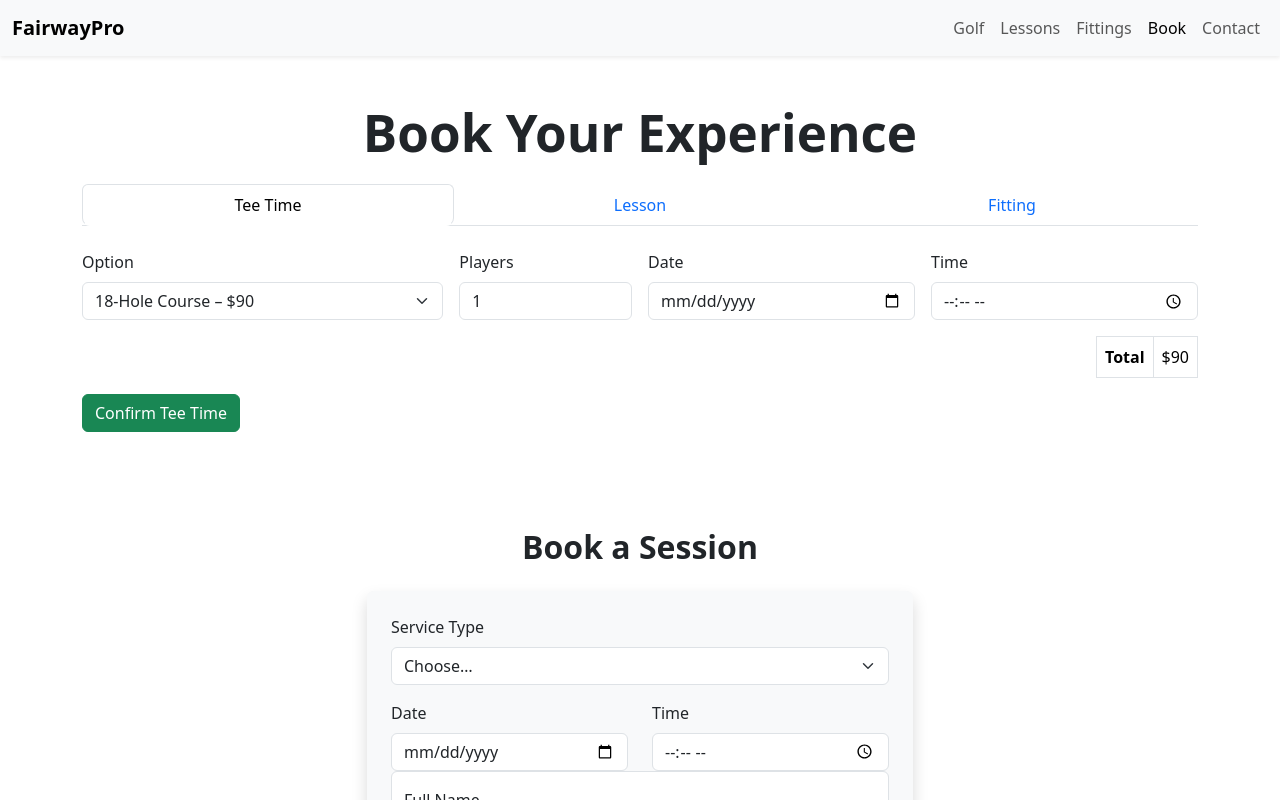
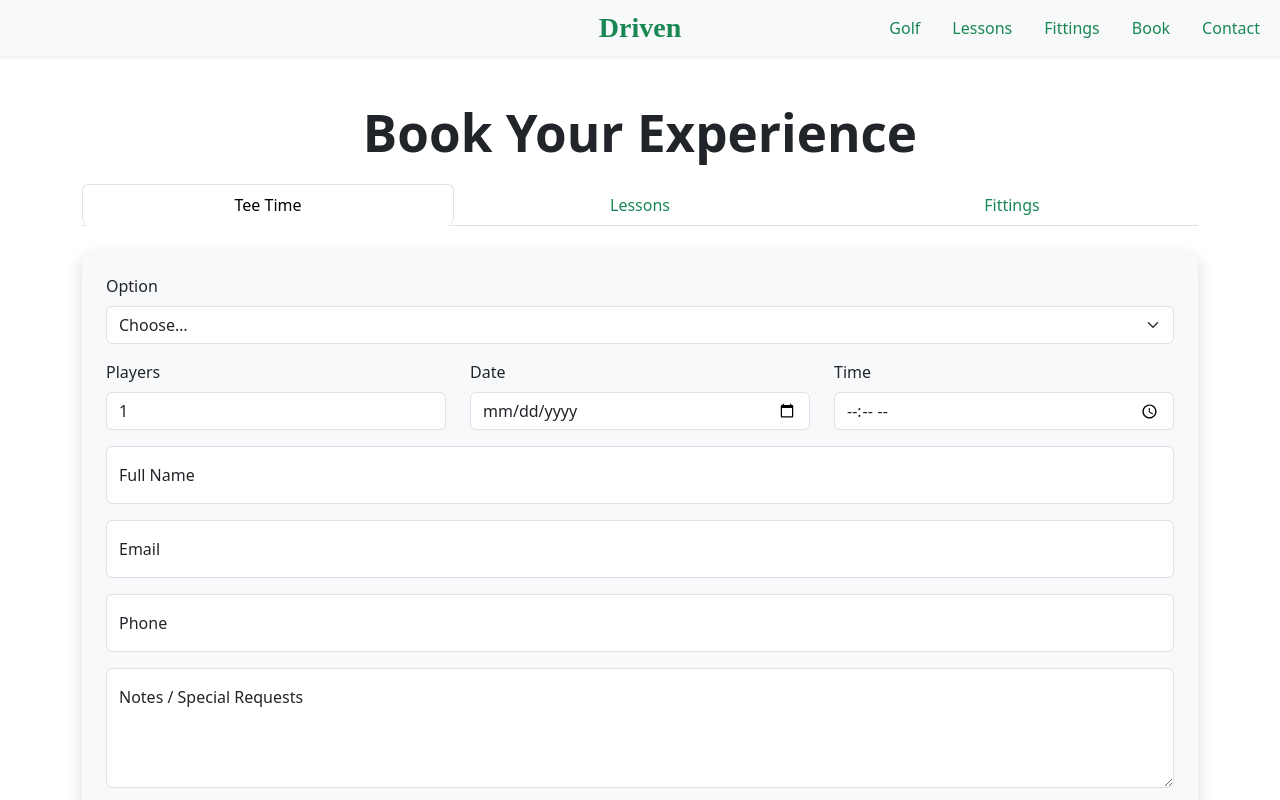
Before and after one commit to josephd069/Driven, a React (Vite) app in the folder Service-website/: page /Driven/book in a window 1280 px wide. Shown: the top 800 px of the page. Built offline with nearby package versions, Linux system fonts and the light colour scheme.

Commit message:
changed the booking page and navbar

```diff
--- a/Service-website/src/components/Footer.jsx
+++ b/Service-website/src/components/Footer.jsx
@@ -2,7 +2,7 @@ export default function Footer() {
   return (
     <footer className="bg-light text-center py-4 mt-auto border-top">
       <small>
-        © 2025 FairwayPro · Designed by Joseph &nbsp;|&nbsp; SEG 3525 Devoir 2
+        © 2025 Driven
       </small>
     </footer>
   );
--- a/Service-website/src/components/Navbar.jsx
+++ b/Service-website/src/components/Navbar.jsx
@@ -3,14 +3,14 @@ import { LinkContainer } from "react-router-bootstrap"; // optional helper
 
 export default function AppNavbar() {
   return (
-    <Navbar bg="light" expand="lg" sticky="top" className="flex shadow-sm">
+    <Navbar bg="light" expand="lg" sticky="top" className="flex navbar-center nav-green shadow-sm">
       <Container fluid>
         <LinkContainer to="/">
-          <Navbar.Brand className="fw-bold">FairwayPro</Navbar.Brand>
+          <Navbar.Brand className="fw-bold">Driven</Navbar.Brand>
         </LinkContainer>
         <Navbar.Toggle aria-controls="basic-navbar-nav" />
         <Navbar.Collapse id="basic-navbar-nav">
-          <Nav className="ms-auto">
+          <Nav className="ms-auto" style={{ gap:"1rem"}}>
             <LinkContainer to="/golf"><Nav.Link>Golf</Nav.Link></LinkContainer>
             <LinkContainer to="/lessons"><Nav.Link>Lessons</Nav.Link></LinkContainer>
             <LinkContainer to="/fittings"><Nav.Link>Fittings</Nav.Link></LinkContainer>
--- a/Service-website/src/index.css
+++ b/Service-website/src/index.css
@@ -48,6 +48,12 @@ a:hover {
 .reveal.active.up {
   transform: translateX(0) translateY(0);
 }
+
+.booking-tabs .nav-link {
+  color: var(--bs-success);
+
+}
+
 .cta-fitting {
   background: linear-gradient(135deg, #198754 0%, #146c43 100%);
 }
@@ -76,6 +82,35 @@ a:hover {
 .btn-success:hover {
   background-color: #157347;
   border-color: #146c43;
+}
+
+.navbar-center .navbar-brand {
+  position: absolute;
+  left: 50%;
+  transform: translateX(-50%);
+  font-family: "Playfair Display", serif;
+  font-size: 1.75rem;
+  color: var(--bs-success);
+}
+
+.nav-green .nav-link {
+  color: var(--bs-success);
+  font-weight: 500;
+}
+
+.nav-green .nav-link.active {
+  color: var(--bs-success);
+  background-color: transparent;
+
+  border-radius: 0;
+  padding-inline: 0.5rem;
+}
+
+.nav-green .nav-link:hover {
+  color: #fff;
+  background-color: var(--bs-success);
+  border-radius: 0.25rem;
+  padding-inline: 0.5rem;
 }
 
 body {
--- a/Service-website/src/pages/Book.jsx
+++ b/Service-website/src/pages/Book.jsx
@@ -29,25 +29,19 @@ export default function Book() {
   };
 
   // Tee‑time state
-  const [teeData, setTeeData] = useState({ option: "18", players: 1, date: "", time: "" });
+  const [teeData, setTeeData] = useState({ option: "", players: 1, date: "", time: "" });
   const teePrices = { 18: 90, 9: 45, range: 20 };
 
-  // Lesson state
-  const [lessonData, setLessonData] = useState({ coach: "", date: "", time: "" });
-
-  // Fitting state
-  const [fitData, setFitData] = useState({ type: "full", date: "", time: "" });
   return (
     <>
     <Container className="py-5">
       <h1 className="text-center mb-4 fw-bold">Book Your Experience</h1>
 
-      <Tabs activeKey={key} onSelect={k => { setKey(k); setShowConf(false); }} className="mb-4" justify>
+      <Tabs activeKey={key} onSelect={k => { setKey(k); setShowConf(false); }} className="mb-4 booking-tabs" justify>
         <Tab eventKey="tee" title="Tee Time">
-          <Form onSubmit={handleSubmit}>
-            <Row className="g-3 mb-3">
-              <Col md={4}>
-                <Form.Label>Option</Form.Label>
+          <Form onSubmit={handleSubmit} className="shadow p-4 rounded bg-light">
+            <Form.Group className="mb-3">
+              <Form.Label>Option</Form.Label>
                 <Form.Select value={teeData.option} onChange={e => {
                   const option = e.target.value;
                   setTeeData({ ...teeData, option });
@@ -58,8 +52,10 @@ export default function Book() {
                   <option value="9">9‑Hole Course – $45</option>
                   <option value="range">Driving Range – $20</option>
                 </Form.Select>
-              </Col>
-              <Col md={2}>
+            </Form.Group>
+
+            <Row className="mb-3">
+              <Col md={4}>
                 <Form.Label>Players</Form.Label>
                 <Form.Control type="number" min={1} max={4} value={teeData.players} onChange={e => {
                   const players = +e.target.value;
@@ -67,50 +63,88 @@ export default function Book() {
                   setPrice(teePrices[teeData.option] * players);
                 }} />
               </Col>
-              <Col md={3}>
+              <Col md={4}>
                 <Form.Label>Date</Form.Label>
                 <Form.Control type="date" value={teeData.date} onChange={e => setTeeData({ ...teeData, date: e.target.value })} />
               </Col>
-              <Col md={3}>
+              <Col md={4}>
                 <Form.Label>Time</Form.Label>
                 <Form.Control type="time" value={teeData.time} onChange={e => setTeeData({ ...teeData, time: e.target.value })} />
               </Col>
             </Row>
+
+            <FloatingLabel label="Full Name" className="mb-3">
+              <Form.Control type="text" placeholder="John Doe" required />
+            </FloatingLabel>
+
+            <FloatingLabel label="Email" className="mb-3">
+              <Form.Control type="email" placeholder="name@example.com" required />
+            </FloatingLabel>
+
+            <FloatingLabel label="Phone" className="mb-3">
+              <Form.Control type="tel" placeholder="123‑456‑7890" />
+            </FloatingLabel>
+
+            <FloatingLabel label="Notes / Special Requests" className="mb-3">
+              <Form.Control as="textarea" placeholder="Leave a comment here" style={{ height: "120px" }} />
+            </FloatingLabel>
+
             <Table bordered className="w-auto ms-auto mb-3">
               <tbody>
                 <tr><th>Total</th><td>${price || teePrices[teeData.option]}</td></tr>
               </tbody>
             </Table>
-            <Button variant="success" type="submit">Confirm Tee Time</Button>
+
+            <Button type="submit" variant="success" className="w-100">
+              Confirm Booking
+            </Button>
           </Form>
         </Tab>
 
-        <Tab eventKey="lesson" title="Lesson">
-          <Form onSubmit={handleSubmit} className="pt-3">
-            <Row className="g-3 mb-3">
-              <Col md={4}>
-                <Form.Label>Coach</Form.Label>
-                <Form.Select value={lessonData.coach} onChange={e => setLessonData({ ...lessonData, coach: e.target.value })}>
-                  <option value="">Choose…</option>
-                  <option value="Alex Green">Alex Green</option>
-                  <option value="Jamie Lee">Jamie Lee</option>
-                  <option value="Morgan Blair">Morgan Blair</option>
-                </Form.Select>
+        <Tab eventKey="lesson" title="Lessons">
+          <Form onSubmit={handleSubmit} className="shadow p-4 rounded bg-light">
+            <Form.Group className="mb-3">
+              <Form.Label>Service Type</Form.Label>
+              <Form.Select required>
+                <option value="">Choose…</option>
+                <option>Consultation</option>
+              </Form.Select>
+            </Form.Group>
+
+            <Row className="mb-3">
+              <Col>
+                <Form.Label>Date</Form.Label>
+                <Form.Control type="date" required />
               </Col>
-              <Col md={4}>
-                <Form.Label>Date</Form.Label>
-                <Form.Control type="date" value={lessonData.date} onChange={e => setLessonData({ ...lessonData, date: e.target.value })} />
-              </Col>
-              <Col md={4}>
+              <Col>
                 <Form.Label>Time</Form.Label>
-                <Form.Control type="time" value={lessonData.time} onChange={e => setLessonData({ ...lessonData, time: e.target.value })} />
+                <Form.Control type="time" required />
               </Col>
             </Row>
-            <Button variant="success" type="submit">Confirm Lesson</Button>
+
+            <FloatingLabel label="Full Name" className="mb-3">
+              <Form.Control type="text" placeholder="John Doe" required />
+            </FloatingLabel>
+
+            <FloatingLabel label="Email" className="mb-3">
+              <Form.Control type="email" placeholder="name@example.com" required />
+            </FloatingLabel>
+
+            <FloatingLabel label="Phone" className="mb-3">
+              <Form.Control type="tel" placeholder="123‑456‑7890" />
+            </FloatingLabel>
+
+            <FloatingLabel label="Notes / Special Requests" className="mb-3">
+              <Form.Control as="textarea" placeholder="Leave a comment here" style={{ height: "120px" }} />
+            </FloatingLabel>
+
+            <Button type="submit" variant="success" className="w-100">
+              Confirm Booking
+            </Button>
           </Form>
         </Tab>
 
-        <Tab eventKey="fitting" title="Fitting">
+        <Tab eventKey="fitting" title="Fittings">
           <Form onSubmit={handleSubmit} className="shadow p-4 rounded bg-light">
             <Form.Group className="mb-3">
               <Form.Label>Service Type</Form.Label>
@@ -161,55 +195,6 @@ export default function Book() {
           Booking received! We’ll email you a confirmation shortly.
         </Alert>
       )}
-    </Container>
-    <Container className="py-5">
-      <h2 className="mb-4 fw-bold text-center">Book a Session</h2>
-      <Row className="justify-content-center">
-        <Col xs={12} md={8} lg={6}>
-          <Form onSubmit={handleSubmit} className="shadow p-4 rounded bg-light">
-            <Form.Group className="mb-3">
-              <Form.Label>Service Type</Form.Label>
-              <Form.Select required>
-                <option value="">Choose…</option>
-                <option>Personal Training</option>
-                <option>Professional Caddie</option>
-                <option>Tee Time</option>
-              </Form.Select>
-            </Form.Group>
-
-            <Row className="mb-">
-              <Col>
-                <Form.Label>Date</Form.Label>
-                <Form.Control type="date" required />
-              </Col>
-              <Col>
-                <Form.Label>Time</Form.Label>
-                <Form.Control type="time" required />
-              </Col>
-            </Row>
-
-            <FloatingLabel label="Full Name" className="mb-3">
-              <Form.Control type="text" placeholder="John Doe" required />
-            </FloatingLabel>
-
-            <FloatingLabel label="Email" className="mb-3">
-              <Form.Control type="email" placeholder="name@example.com" required />
-            </FloatingLabel>
-
-            <FloatingLabel label="Phone" className="mb-3">
-              <Form.Control type="tel" placeholder="123‑456‑7890" />
-            </FloatingLabel>
-
-            <FloatingLabel label="Notes / Special Requests" className="mb-3">
-              <Form.Control as="textarea" placeholder="Leave a comment here" style={{ height: "120px" }} />
-            </FloatingLabel>
-
-            <Button type="submit" variant="success" className="w-100">
-              Confirm Booking
-            </Button>
-          </Form>
-        </Col>
-      </Row>
 
       {/* Confirmation modal */}
       <Modal show={show} onHide={() => setShow(false)} centered>
@@ -227,6 +212,7 @@ export default function Book() {
         </Modal.Footer>
       </Modal>
     </Container>
+
     </>
   );
 }
```
